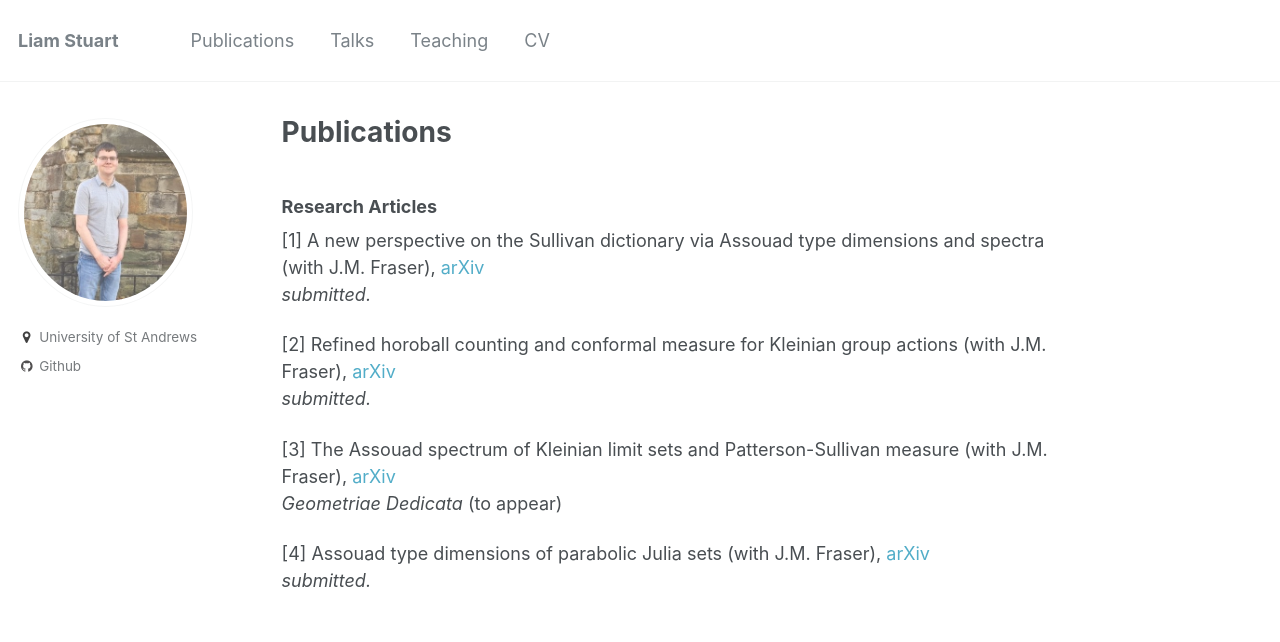
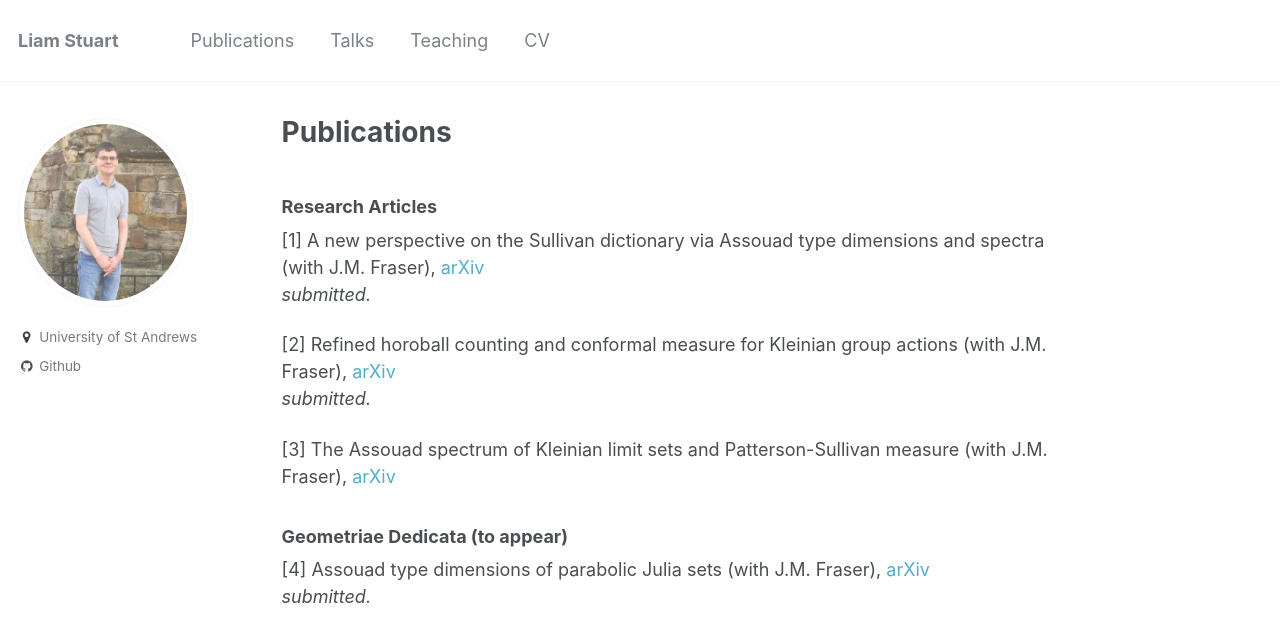
Before and after one commit to liam-stuart/liam-stuart.github.io, a Jekyll site: the page built from _pages/publications.md, in a window 1280 px wide. Shown: the top 642 px of the page. Built offline with Jekyll 4.4.1, drawn with Linux system fonts in a browser that asks for light colours.

```diff
--- a/_pages/publications.md
+++ b/_pages/publications.md
@@ -13,7 +13,7 @@ author_profile: true
 
 [3] The Assouad spectrum of Kleinian limit sets and Patterson-Sullivan
   measure (with J.M. Fraser), [arXiv](https://arxiv.org/abs/2203.04931)
-*Geometriae Dedicata* (to appear)
+### Geometriae Dedicata (to appear)
 
 [4] Assouad type dimensions of parabolic Julia sets (with J.M. Fraser), [arXiv](https://arxiv.org/abs/2203.04943)
 *submitted.*
```
